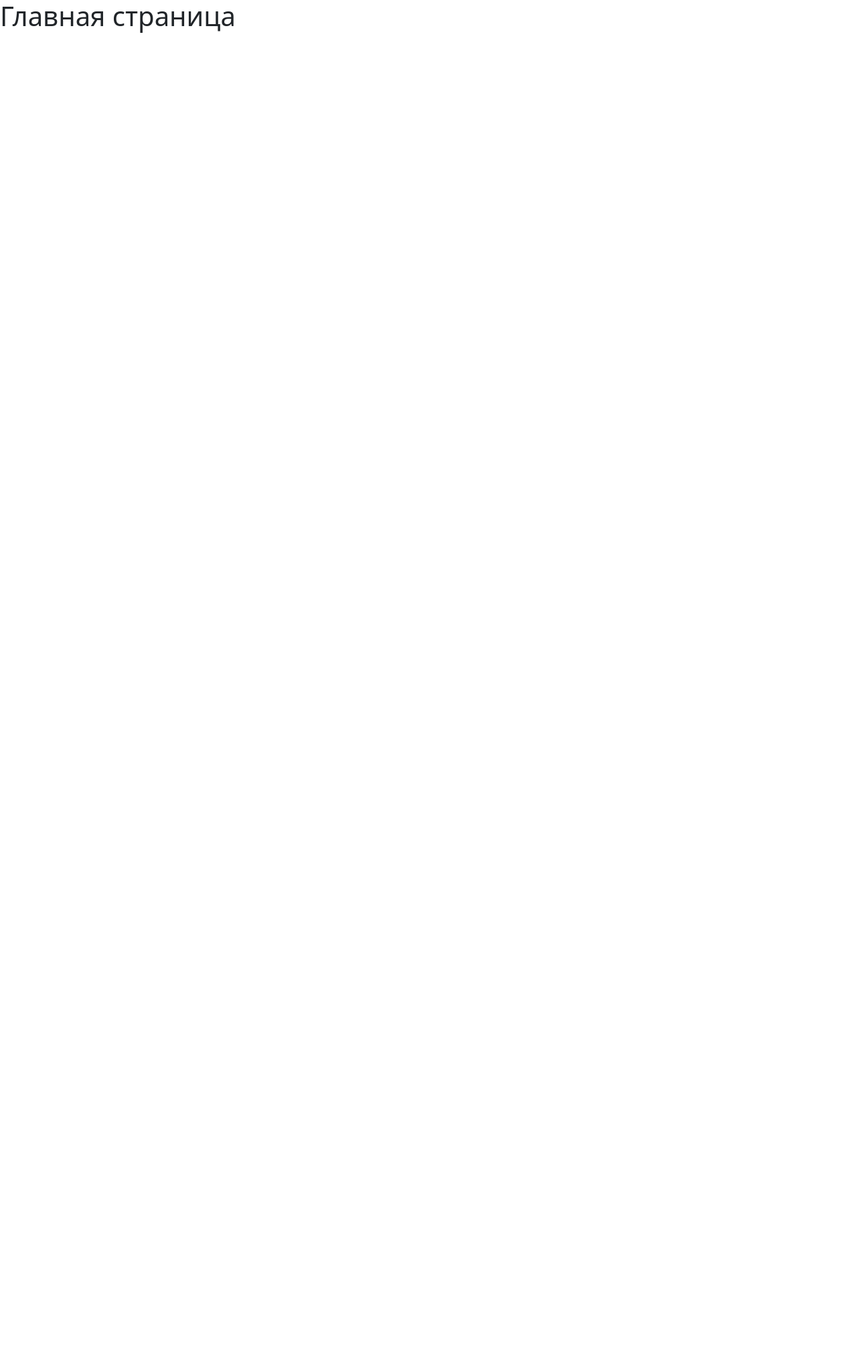
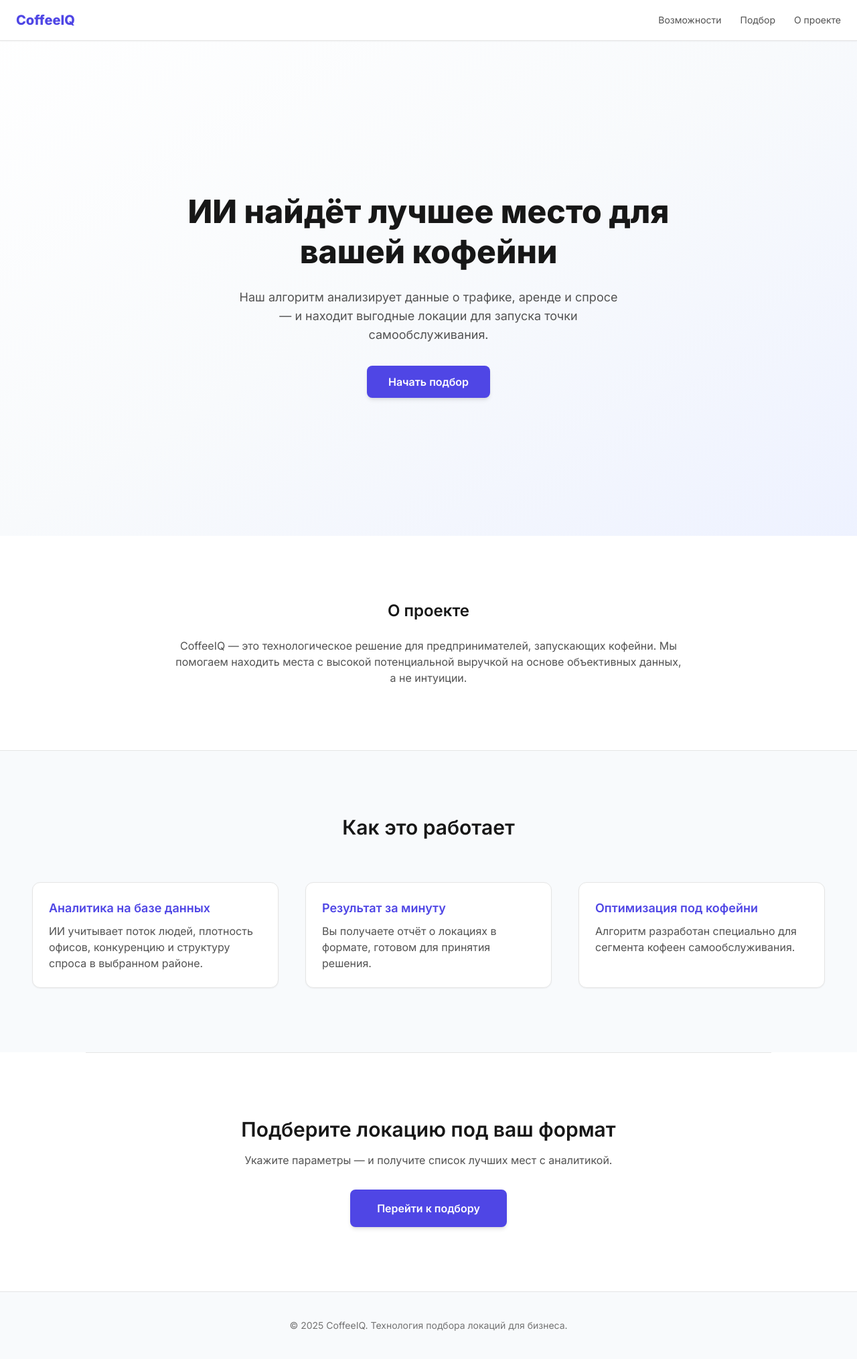
Before and after one commit to Krik-Shad/HI-CO-location-search, a Django app: page / in a window 1280 px wide. Before the commit the page is almost empty. Shown: the whole page at 67% size. Before the commit the page ends 49 px from the top, so only its background shows below. Run offline with Django 5.2, Linux system fonts and the light colour scheme; some libraries are stand-ins or nearby versions.

Commit message:
Add new index.html by Denis

```diff
--- a/website/main/templates/main/index.html
+++ b/website/main/templates/main/index.html
@@ -1,14 +1,95 @@
 {% load static %}
 <!DOCTYPE html>
 <html lang="ru">
-<head>
-    <meta charset="UTF-8">
-    <meta name="viewport" content="width=device-width, initial-scale=1.0">
-    <title>Главная страница</title>
-    <link rel="stylesheet" href="https://cdn.jsdelivr.net/npm/bootstrap@5.3.3/dist/css/bootstrap.min.css">
-    <link rel="stylesheet" href="{% static 'main/css/main.css' %}">
-</head>
-<body>
-    <h1>Главная страница</h1>
-</body>
+  <head>
+    <meta charset="UTF-8" />
+    <meta name="viewport" content="width=device-width, initial-scale=1.0" />
+    <title>CoffeeIQ — Подбор локаций для кофеен</title>
+    <script src="https://cdn.tailwindcss.com"></script>
+    <link rel="preconnect" href="https://fonts.googleapis.com">
+    <link rel="preconnect" href="https://fonts.gstatic.com" crossorigin>
+    <link href="https://fonts.googleapis.com/css2?family=Inter:wght@400;600;800&display=swap" rel="stylesheet">
+    <style>
+      body {
+        font-family: 'Inter', sans-serif;
+      }
+      .section-divider {
+        height: 1px;
+        background: linear-gradient(90deg, transparent, rgba(0,0,0,0.1), transparent);
+        margin: 0 auto;
+        width: 80%;
+      }
+    </style>
+  </head>
+  <body class="bg-white text-neutral-900">
+    <!-- Header -->
+    <header class="w-full bg-white shadow-sm fixed top-0 z-50 border-b border-neutral-200">
+      <div class="max-w-7xl mx-auto px-6 py-4 flex justify-between items-center">
+        <h1 class="text-xl font-bold text-indigo-600">CoffeeIQ</h1>
+        <nav class="space-x-6 text-sm text-neutral-600">
+          <a href="#features" class="hover:text-indigo-600 transition">Возможности</a>
+          <a href="#start" class="hover:text-indigo-600 transition">Подбор</a>
+          <a href="#about" class="hover:text-indigo-600 transition">О проекте</a>
+        </nav>
+      </div>
+    </header>
+
+    <!-- Hero -->
+    <section class="relative min-h-screen flex items-center justify-center text-center px-6 pt-20 bg-gradient-to-br from-white via-slate-50 to-indigo-50">
+      <div class="max-w-3xl mx-auto">
+        <h2 class="text-5xl font-extrabold mb-6 leading-tight text-neutral-900">ИИ найдёт лучшее место для вашей кофейни</h2>
+        <p class="text-lg text-neutral-600 mb-8 max-w-xl mx-auto">
+          Наш алгоритм анализирует данные о трафике, аренде и спросе — и находит выгодные локации для запуска точки самообслуживания.
+        </p>
+        <a href="#start" class="inline-block bg-indigo-600 text-white px-8 py-3 text-base font-semibold rounded-lg hover:bg-indigo-700 transition shadow-md">
+          Начать подбор
+        </a>
+      </div>
+    </section>
+
+    <!-- About -->
+    <section id="about" class="py-24 px-6 max-w-5xl mx-auto">
+      <h3 class="text-2xl font-semibold text-center mb-6">О проекте</h3>
+      <p class="text-center text-neutral-600 max-w-3xl mx-auto">
+        CoffeeIQ — это технологическое решение для предпринимателей, запускающих кофейни. Мы помогаем находить места с высокой потенциальной выручкой на основе объективных данных, а не интуиции.
+      </p>
+    </section>
+
+    <!-- Features -->
+    <section id="features" class="py-24 px-6 bg-slate-50 border-t border-neutral-200">
+      <div class="max-w-7xl mx-auto px-6">
+        <h3 class="text-3xl font-semibold text-center mb-16">Как это работает</h3>
+        <div class="grid md:grid-cols-3 gap-10">
+          <div class="bg-white border border-neutral-200 p-6 rounded-xl shadow-sm hover:shadow-md transition">
+            <h4 class="text-lg font-semibold mb-2 text-indigo-600">Аналитика на базе данных</h4>
+            <p class="text-neutral-600">ИИ учитывает поток людей, плотность офисов, конкуренцию и структуру спроса в выбранном районе.</p>
+          </div>
+          <div class="bg-white border border-neutral-200 p-6 rounded-xl shadow-sm hover:shadow-md transition">
+            <h4 class="text-lg font-semibold mb-2 text-indigo-600">Результат за минуту</h4>
+            <p class="text-neutral-600">Вы получаете отчёт о локациях в формате, готовом для принятия решения.</p>
+          </div>
+          <div class="bg-white border border-neutral-200 p-6 rounded-xl shadow-sm hover:shadow-md transition">
+            <h4 class="text-lg font-semibold mb-2 text-indigo-600">Оптимизация под кофейни</h4>
+            <p class="text-neutral-600">Алгоритм разработан специально для сегмента кофеен самообслуживания.</p>
+          </div>
+        </div>
+      </div>
+    </section>
+
+    <!-- Start Section -->
+    <section id="start" class="py-24 px-6 max-w-5xl mx-auto border-t border-neutral-200">
+      <div class="max-w-3xl mx-auto text-center">
+        <h3 class="text-3xl font-semibold mb-4">Подберите локацию под ваш формат</h3>
+        <p class="text-neutral-600 mb-8">Укажите параметры — и получите список лучших мест с аналитикой.</p>
+        <a href="/select-location" class="inline-block bg-indigo-600 text-white px-10 py-4 text-base font-semibold rounded-lg hover:bg-indigo-700 transition shadow-md">
+          Перейти к подбору
+        </a>
+      </div>
+    </section>
+
+    <!-- Footer -->
+    <footer class="py-10 text-center text-sm text-neutral-500 border-t border-neutral-200 bg-slate-50">
+      &copy; 2025 CoffeeIQ. Технология подбора локаций для бизнеса.
+    </footer>
+  </body>
 </html>
```
